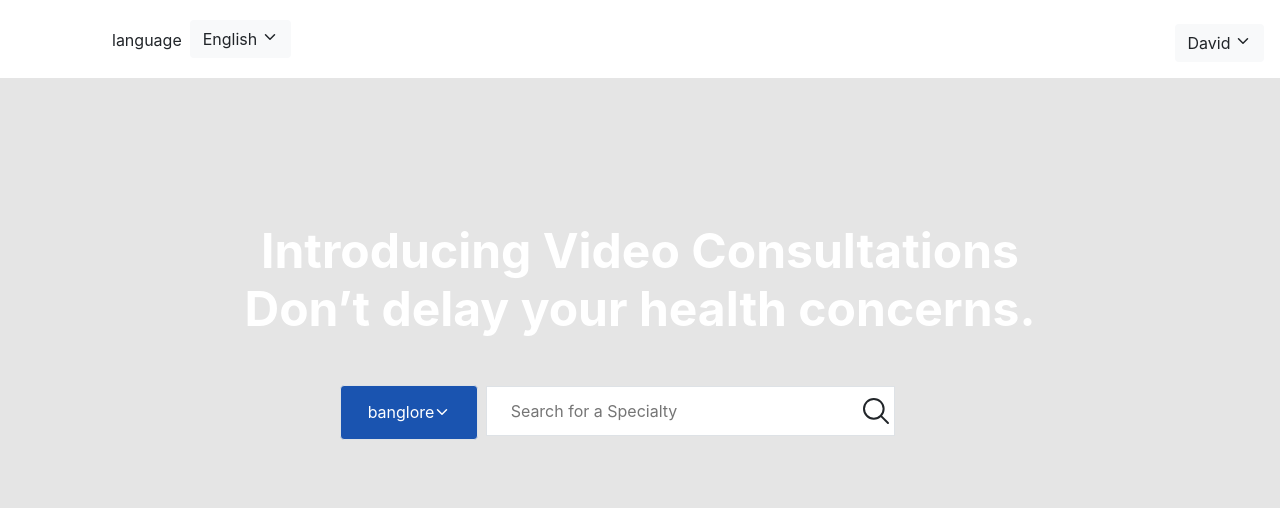
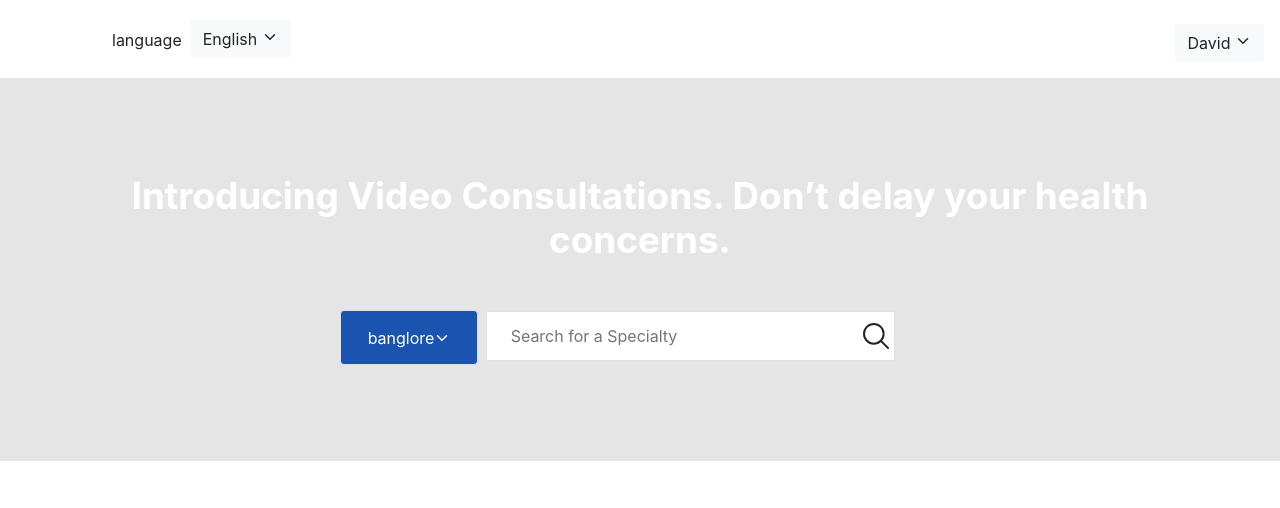
Before and after one commit to Rohit-Sharma-Dev/test-4, a plain HTML site: page index.html in a window 1280 px wide. Shown: the top 508 px of the page. Drawn offline with nearby package versions, Linux system fonts and the light colour scheme.

Commit message:
3rd commit

```diff
--- a/css/style.css
+++ b/css/style.css
@@ -10,11 +10,12 @@ padding: 0;}
 .banner__section {
     background-image: linear-gradient(rgba(0, 0, 0, 0.1), rgba(0, 0, 0, 0.1)), url(../images/2856828.png);
     height: 50%;
-    object-fit: contain;
+    width: 100%;
+    /* object-fit: contain; */
     background-position: center;
     background-repeat: no-repeat;
     background-size: cover;
-    position: relative;
+    /* position: relative; */
     border: none;
 }
 #drp-down{
@@ -30,7 +31,7 @@ padding: 0;}
     font-size: 2rem;
 }
 .banner__header{
-    font-size: 3rem;
+    font-size: 2.3rem;
     color: #fff;
     font-weight: bold;
 
--- a/index.html
+++ b/index.html
@@ -69,15 +69,11 @@
     </div>
   </nav>
       <!-- bannner................. -->
-  <div class="col-12">
-    <div class="row">
       <div class="col-12 banner__section mb-5 ">
-        <div class="row justify-content-center align-item-center">
+        <div class="row">
           <div class="container my-5 py-5">
-            <h5 class="banner__header mb-2 mb-md-4 mb-lg-5 text-center mx-5 mt-5">Introducing Video Consultations<br> Don’t delay your health concerns.</h5>
-
-            <div class="d-flex justify-content-center " >
-              <!-- <span class="mt-1 mr-1">languages</span> -->
+            <h6 class="banner__header text-center mb-2 mb-md-4 mb-lg-5">Introducing Video Consultations. Don’t delay your health concerns.</h6>
+            <div class="d-flex justify-content-center" >
               <div class="dropdown d-flex ">
                 <button type="button" id="drp-down" class="btn btn-none border text-center d-flex align-items-center " style="height: 2.36vw;" data-toggle="dropdown">
                   banglore
@@ -97,11 +93,11 @@
 
 
               </div>
+            </div>
           </div>
         </div>
       </div>
-    </div>
-  </div>
+
 
   <!-- What are you looking for -->
   <div class="col-12">
@@ -284,7 +280,7 @@
     <div class="container">
     <div class="row mb-5 ">
 
-      <div class="col-12 col-md-4 mb-5  loved_customers">
+      <div class="col-12 col-md-6 mb-5  loved_customers">
 
           <div class="card py-3 px-3">
               <h5 class="nicest_things_heading">
```
